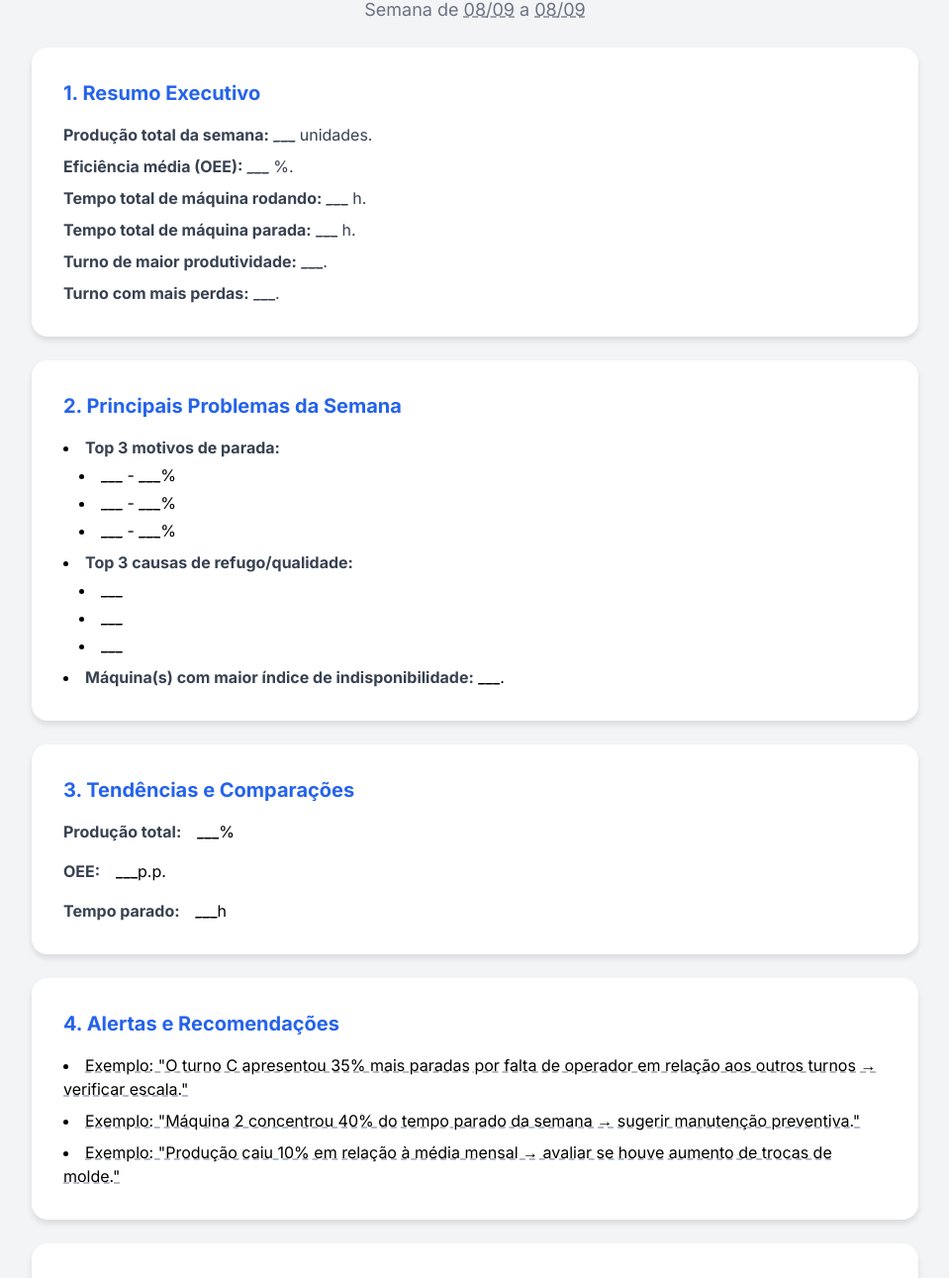
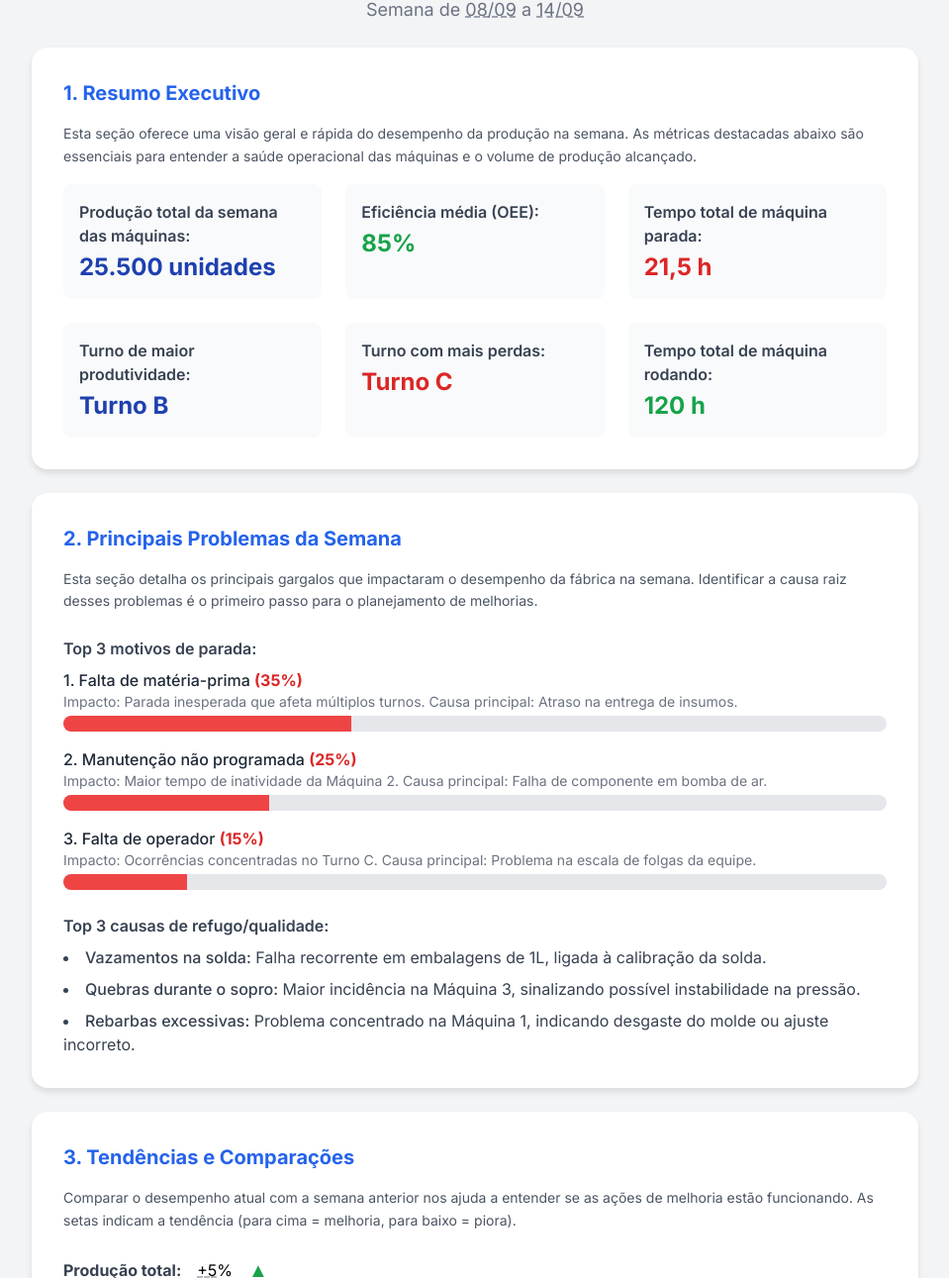
Before and after one commit to Natianni/projeto-de-relatorio-de-producao, a plain HTML site: page index.html in a window 1280 px wide. Shown: the part 176-1467 px from the top of the page at 99% size, without its empty margins (160-1119 px from the left). Drawn offline with nearby package versions, Linux system fonts and the light colour scheme.

Commit message:
grafics on index.html
addded more visual elements

```diff
--- a/index.html
+++ b/index.html
@@ -30,8 +30,12 @@
         }
         .progress-bar {
             height: 1rem;
-            background-color: #2563eb;
+            background-color: #ef4444; /* Cor para motivos de parada, simulando alerta */
             transition: width 0.5s ease-in-out;
+        }
+        .text-placeholder {
+            color: #6b7280;
+            font-style: italic;
         }
         @media print {
             body {
@@ -52,7 +56,7 @@
     <!-- Cabeçalho do Relatório -->
     <div class="text-center mb-8 no-print">
         <h1 class="text-3xl font-bold text-gray-800">Gerador de Relatório Semanal de Produção</h1>
-        <p class="text-gray-600 mt-2">Preencha as informações e imprima seu relatório.</p>
+        <p class="text-gray-600 mt-2">Preencha as informações e imprima seu relatório para a liderança.</p>
     </div>
 
     <!-- Container do Relatório -->
@@ -60,76 +64,107 @@
         <div class="text-center mb-6">
             <h2 class="text-2xl font-semibold text-gray-800">Relatório Semanal de Produção</h2>
             <p class="text-lg text-gray-500">
-                Semana de <span contenteditable="true" class="underline decoration-dashed decoration-gray-400">___ / ___</span> a <span contenteditable="true" class="underline decoration-dashed decoration-gray-400">___ / ___</span>
+                Semana de <span contenteditable="true" class="underline decoration-dashed decoration-gray-400">10/06</span> a <span contenteditable="true" class="underline decoration-dashed decoration-gray-400">16/06</span>
             </p>
         </div>
 
         <!-- Seção 1: Resumo Executivo -->
         <div class="report-section">
             <h3 class="text-xl font-bold text-blue-600 mb-4">1. Resumo Executivo</h3>
-            <p class="text-gray-700 mb-2">
-                <strong>Produção total da semana:</strong> <span contenteditable="true" class="underline decoration-dashed decoration-gray-400">___</span> unidades.
+            <p class="text-gray-600 mb-4 text-sm leading-relaxed">
+                Esta seção oferece uma visão geral e rápida do desempenho da produção na semana. As métricas destacadas abaixo são essenciais para entender a saúde operacional das máquinas e o volume de produção alcançado.
             </p>
-            <p class="text-gray-700 mb-2">
-                <strong>Eficiência média (OEE):</strong> <span contenteditable="true" class="underline decoration-dashed decoration-gray-400">___</span> %.
-            </p>
-            <p class="text-gray-700 mb-2">
-                <strong>Tempo total de máquina rodando:</strong> <span contenteditable="true" class="underline decoration-dashed decoration-gray-400">___</span> h.
-            </p>
-            <p class="text-gray-700 mb-2">
-                <strong>Tempo total de máquina parada:</strong> <span contenteditable="true" class="underline decoration-dashed decoration-gray-400">___</span> h.
-            </p>
-            <p class="text-gray-700 mb-2">
-                <strong>Turno de maior produtividade:</strong> <span contenteditable="true" class="underline decoration-dashed decoration-gray-400">___</span>.
-            </p>
-            <p class="text-gray-700">
-                <strong>Turno com mais perdas:</strong> <span contenteditable="true" class="underline decoration-dashed decoration-gray-400">___</span>.
-            </p>
+            <div class="grid grid-cols-1 md:grid-cols-2 lg:grid-cols-3 gap-6">
+                <div class="p-4 bg-gray-50 rounded-lg">
+                    <p class="text-gray-700 font-semibold">Produção total da semana das máquinas:</p>
+                    <p class="text-2xl font-bold text-blue-800 mt-1" contenteditable="true">25.500 unidades</p>
+                </div>
+                <div class="p-4 bg-gray-50 rounded-lg">
+                    <p class="text-gray-700 font-semibold">Eficiência média (OEE):</p>
+                    <p class="text-2xl font-bold text-green-600 mt-1" contenteditable="true">85%</p>
+                </div>
+                <div class="p-4 bg-gray-50 rounded-lg">
+                    <p class="text-gray-700 font-semibold">Tempo total de máquina parada:</p>
+                    <p class="text-2xl font-bold text-red-600 mt-1" contenteditable="true">21,5 h</p>
+                </div>
+                <div class="p-4 bg-gray-50 rounded-lg">
+                    <p class="text-gray-700 font-semibold">Turno de maior produtividade:</p>
+                    <p class="text-2xl font-bold text-blue-800 mt-1" contenteditable="true">Turno B</p>
+                </div>
+                <div class="p-4 bg-gray-50 rounded-lg">
+                    <p class="text-gray-700 font-semibold">Turno com mais perdas:</p>
+                    <p class="text-2xl font-bold text-red-600 mt-1" contenteditable="true">Turno C</p>
+                </div>
+                <div class="p-4 bg-gray-50 rounded-lg">
+                    <p class="text-gray-700 font-semibold">Tempo total de máquina rodando:</p>
+                    <p class="text-2xl font-bold text-green-600 mt-1" contenteditable="true">120 h</p>
+                </div>
+            </div>
         </div>
 
         <!-- Seção 2: Principais Problemas da Semana -->
         <div class="report-section">
             <h3 class="text-xl font-bold text-blue-600 mb-4">2. Principais Problemas da Semana</h3>
-            <ul class="list-disc list-inside space-y-2">
-                <li>
-                    <strong class="text-gray-700">Top 3 motivos de parada:</strong>
-                    <ul class="list-disc list-inside ml-4 mt-1 space-y-1">
-                        <li><span contenteditable="true" class="underline decoration-dashed decoration-gray-400">___</span> - <span contenteditable="true" class="underline decoration-dashed decoration-gray-400">___</span>%</li>
-                        <li><span contenteditable="true" class="underline decoration-dashed decoration-gray-400">___</span> - <span contenteditable="true" class="underline decoration-dashed decoration-gray-400">___</span>%</li>
-                        <li><span contenteditable="true" class="underline decoration-dashed decoration-gray-400">___</span> - <span contenteditable="true" class="underline decoration-dashed decoration-gray-400">___</span>%</li>
-                    </ul>
-                </li>
-                <li>
-                    <strong class="text-gray-700">Top 3 causas de refugo/qualidade:</strong>
-                    <ul class="list-disc list-inside ml-4 mt-1 space-y-1">
-                        <li><span contenteditable="true" class="underline decoration-dashed decoration-gray-400">___</span></li>
-                        <li><span contenteditable="true" class="underline decoration-dashed decoration-gray-400">___</span></li>
-                        <li><span contenteditable="true" class="underline decoration-dashed decoration-gray-400">___</span></li>
-                    </ul>
-                </li>
-                <li>
-                    <strong class="text-gray-700">Máquina(s) com maior índice de indisponibilidade:</strong> <span contenteditable="true" class="underline decoration-dashed decoration-gray-400">___</span>.
-                </li>
+            <p class="text-gray-600 mb-6 text-sm leading-relaxed">
+                Esta seção detalha os principais gargalos que impactaram o desempenho da fábrica na semana. Identificar a causa raiz desses problemas é o primeiro passo para o planejamento de melhorias.
+            </p>
+
+            <h4 class="font-semibold text-gray-700 mb-2">Top 3 motivos de parada:</h4>
+            <div class="space-y-4 mb-6">
+                <!-- Problema 1 -->
+                <div>
+                    <p class="text-gray-800 font-medium">1. Falta de matéria-prima <span class="text-red-600 font-bold">(35%)</span></p>
+                    <p class="text-gray-500 text-sm mb-1">Impacto: Parada inesperada que afeta múltiplos turnos. Causa principal: Atraso na entrega de insumos.</p>
+                    <div class="progress-bar-container">
+                        <div class="progress-bar" style="width: 35%;"></div>
+                    </div>
+                </div>
+                <!-- Problema 2 -->
+                <div>
+                    <p class="text-gray-800 font-medium">2. Manutenção não programada <span class="text-red-600 font-bold">(25%)</span></p>
+                    <p class="text-gray-500 text-sm mb-1">Impacto: Maior tempo de inatividade da Máquina 2. Causa principal: Falha de componente em bomba de ar.</p>
+                    <div class="progress-bar-container">
+                        <div class="progress-bar" style="width: 25%;"></div>
+                    </div>
+                </div>
+                <!-- Problema 3 -->
+                <div>
+                    <p class="text-gray-800 font-medium">3. Falta de operador <span class="text-red-600 font-bold">(15%)</span></p>
+                    <p class="text-gray-500 text-sm mb-1">Impacto: Ocorrências concentradas no Turno C. Causa principal: Problema na escala de folgas da equipe.</p>
+                    <div class="progress-bar-container">
+                        <div class="progress-bar" style="width: 15%;"></div>
+                    </div>
+                </div>
+            </div>
+
+            <h4 class="font-semibold text-gray-700 mb-2">Top 3 causas de refugo/qualidade:</h4>
+            <ul class="list-disc list-inside space-y-2 text-gray-700">
+                <li><strong class="font-medium">Vazamentos na solda:</strong> Falha recorrente em embalagens de 1L, ligada à calibração da solda.</li>
+                <li><strong class="font-medium">Quebras durante o sopro:</strong> Maior incidência na Máquina 3, sinalizando possível instabilidade na pressão.</li>
+                <li><strong class="font-medium">Rebarbas excessivas:</strong> Problema concentrado na Máquina 1, indicando desgaste do molde ou ajuste incorreto.</li>
             </ul>
         </div>
 
         <!-- Seção 3: Tendências e Comparações -->
         <div class="report-section">
             <h3 class="text-xl font-bold text-blue-600 mb-4">3. Tendências e Comparações</h3>
+            <p class="text-gray-600 mb-6 text-sm leading-relaxed">
+                Comparar o desempenho atual com a semana anterior nos ajuda a entender se as ações de melhoria estão funcionando. As setas indicam a tendência (para cima = melhoria, para baixo = piora).
+            </p>
             <div class="space-y-4">
                 <div class="flex items-center space-x-4">
                     <strong class="text-gray-700">Produção total:</strong>
-                    <span contenteditable="true" class="underline decoration-dashed decoration-gray-400 data-value" data-label="Produção">___</span> %
+                    <span contenteditable="true" class="underline decoration-dashed decoration-gray-400 data-value" data-label="Produção">+5</span> %
                     <span class="change-indicator" data-value="0"></span>
                 </div>
                 <div class="flex items-center space-x-4">
                     <strong class="text-gray-700">OEE:</strong>
-                    <span contenteditable="true" class="underline decoration-dashed decoration-gray-400 data-value" data-label="OEE">___</span> p.p.
+                    <span contenteditable="true" class="underline decoration-dashed decoration-gray-400 data-value" data-label="OEE">+2</span> p.p.
                     <span class="change-indicator" data-value="0"></span>
                 </div>
                 <div class="flex items-center space-x-4">
                     <strong class="text-gray-700">Tempo parado:</strong>
-                    <span contenteditable="true" class="underline decoration-dashed decoration-gray-400 data-value" data-label="Tempo parado">___</span> h
+                    <span contenteditable="true" class="underline decoration-dashed decoration-gray-400 data-value" data-label="Tempo parado">-15</span> %
                     <span class="change-indicator" data-value="0"></span>
                 </div>
             </div>
@@ -138,20 +173,26 @@
         <!-- Seção 4: Alertas e Recomendações -->
         <div class="report-section">
             <h3 class="text-xl font-bold text-blue-600 mb-4">4. Alertas e Recomendações</h3>
-            <ul class="list-disc list-inside space-y-2">
-                <li><span contenteditable="true" class="underline decoration-dashed decoration-gray-400">Exemplo: "O turno C apresentou 35% mais paradas por falta de operador em relação aos outros turnos → verificar escala."</span></li>
-                <li><span contenteditable="true" class="underline decoration-dashed decoration-gray-400">Exemplo: "Máquina 2 concentrou 40% do tempo parado da semana → sugerir manutenção preventiva."</span></li>
-                <li><span contenteditable="true" class="underline decoration-dashed decoration-gray-400">Exemplo: "Produção caiu 10% em relação à média mensal → avaliar se houve aumento de trocas de molde."</span></li>
+            <p class="text-gray-600 mb-6 text-sm leading-relaxed">
+                Esta é a parte mais importante do relatório, onde os dados se transformam em insights acionáveis. Apresenta situações de risco ou pontos de atenção que exigem uma resposta imediata ou um acompanhamento de perto.
+            </p>
+            <ul class="list-disc list-inside space-y-2 text-gray-700">
+                <li><span contenteditable="true" class="underline decoration-dashed decoration-gray-400"><strong>Alerta:</strong> A produção caiu 10% em relação à média mensal. É crucial avaliar se houve aumento na frequência de trocas de molde.</span></li>
+                <li><span contenteditable="true" class="underline decoration-dashed decoration-gray-400"><strong>Recomendação:</strong> O Turno C apresentou 35% mais paradas por falta de operador. Sugere-se uma revisão imediata na escala da equipe para evitar repetição.</span></li>
+                <li><span contenteditable="true" class="underline decoration-dashed decoration-gray-400"><strong>Foco:</strong> A Máquina 2 concentrou 40% do tempo de inatividade da semana. Uma manutenção preventiva detalhada é sugerida para identificar e corrigir a causa-raiz das falhas.</span></li>
             </ul>
         </div>
 
         <!-- Seção 5: Próximos Passos / Ações Sugeridas -->
         <div class="report-section">
             <h3 class="text-xl font-bold text-blue-600 mb-4">5. Próximos Passos / Ações Sugeridas</h3>
-            <ul class="list-disc list-inside space-y-2">
-                <li><span contenteditable="true" class="underline decoration-dashed decoration-gray-400">Revisar [X] motivo de parada.</span></li>
-                <li><span contenteditable="true" class="underline decoration-dashed decoration-gray-400">Manutenção preventiva em [máquina Y].</span></li>
-                <li><span contenteditable="true" class="underline decoration-dashed decoration-gray-400">Treinamento/ajuste no [turno Z].</span></li>
+            <p class="text-gray-600 mb-6 text-sm leading-relaxed">
+                Com base nos problemas e alertas identificados, esta seção propõe as ações prioritárias para a próxima semana.
+            </p>
+            <ul class="list-disc list-inside space-y-2 text-gray-700">
+                <li><span contenteditable="true" class="underline decoration-dashed decoration-gray-400">Revisar o motivo de parada "Falta de matéria-prima" com o setor de logística.</span></li>
+                <li><span contenteditable="true" class="underline decoration-dashed decoration-gray-400">Realizar manutenção corretiva e preventiva na Máquina 2 no próximo período de parada programada.</span></li>
+                <li><span contenteditable="true" class="underline decoration-dashed decoration-gray-400">Agendar um treinamento de calibração para o Turno C, focado em reduzir refugos por rebarbas.</span></li>
             </ul>
         </div>
 
@@ -222,10 +263,19 @@
             const today = new Date();
             const day = String(today.getDate()).padStart(2, '0');
             const month = String(today.getMonth() + 1).padStart(2, '0');
-            const year = today.getFullYear();
 
-            document.querySelector('.text-lg.text-gray-500 span:first-child').textContent = `${day}/${month}`;
-            document.querySelector('.text-lg.text-gray-500 span:last-child').textContent = `${day}/${month}`;
+            const startDate = new Date(today);
+            startDate.setDate(today.getDate() - today.getDay() + 1); // Dia 1 da semana (segunda)
+            const endDate = new Date(today);
+            endDate.setDate(today.getDate() - today.getDay() + 7); // Dia 7 da semana (domingo)
+
+            const startDay = String(startDate.getDate()).padStart(2, '0');
+            const startMonth = String(startDate.getMonth() + 1).padStart(2, '0');
+            const endDay = String(endDate.getDate()).padStart(2, '0');
+            const endMonth = String(endDate.getMonth() + 1).padStart(2, '0');
+
+            document.querySelector('.text-lg.text-gray-500 span:first-child').textContent = `${startDay}/${startMonth}`;
+            document.querySelector('.text-lg.text-gray-500 span:last-child').textContent = `${endDay}/${endMonth}`;
         };
     </script>
 </body>
```
